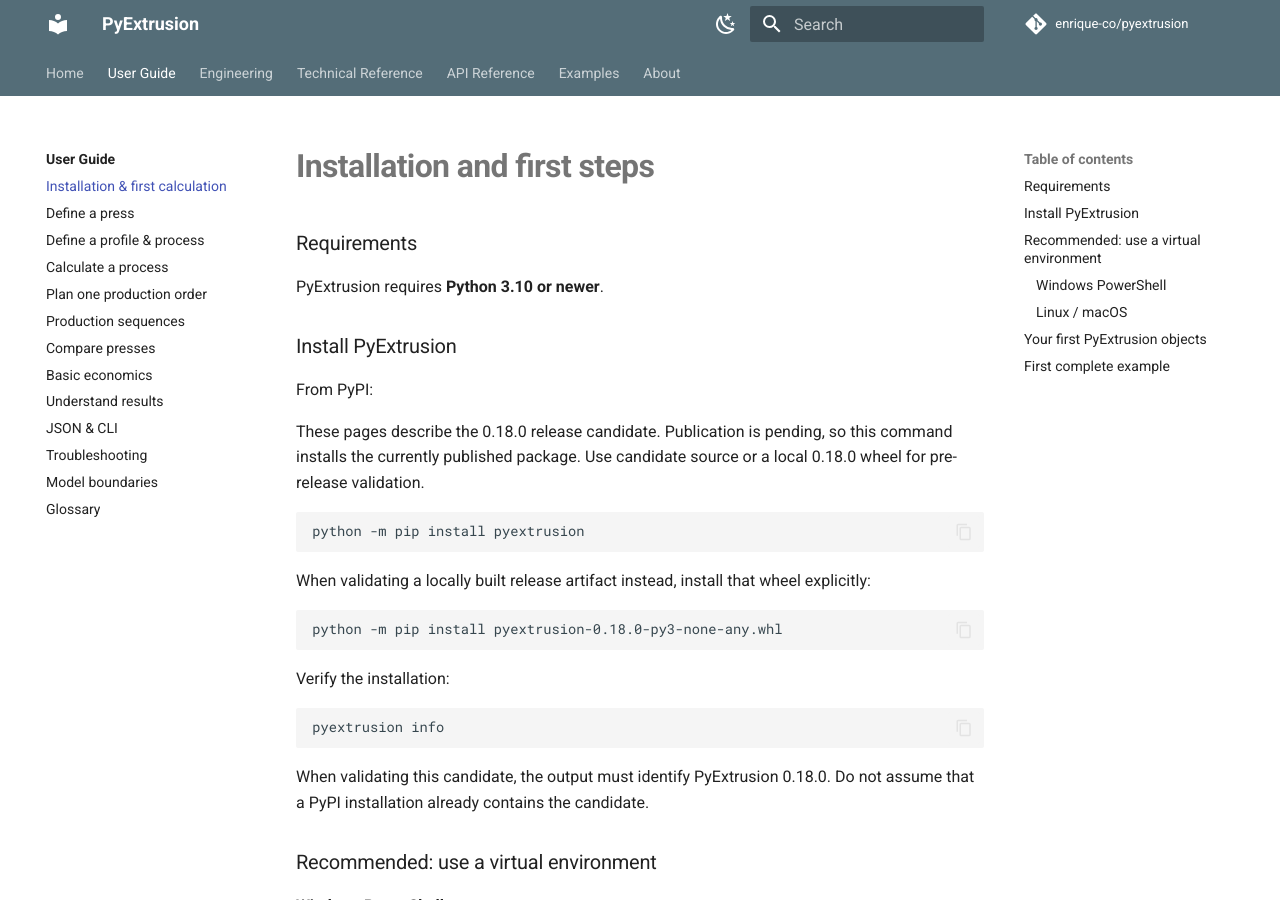
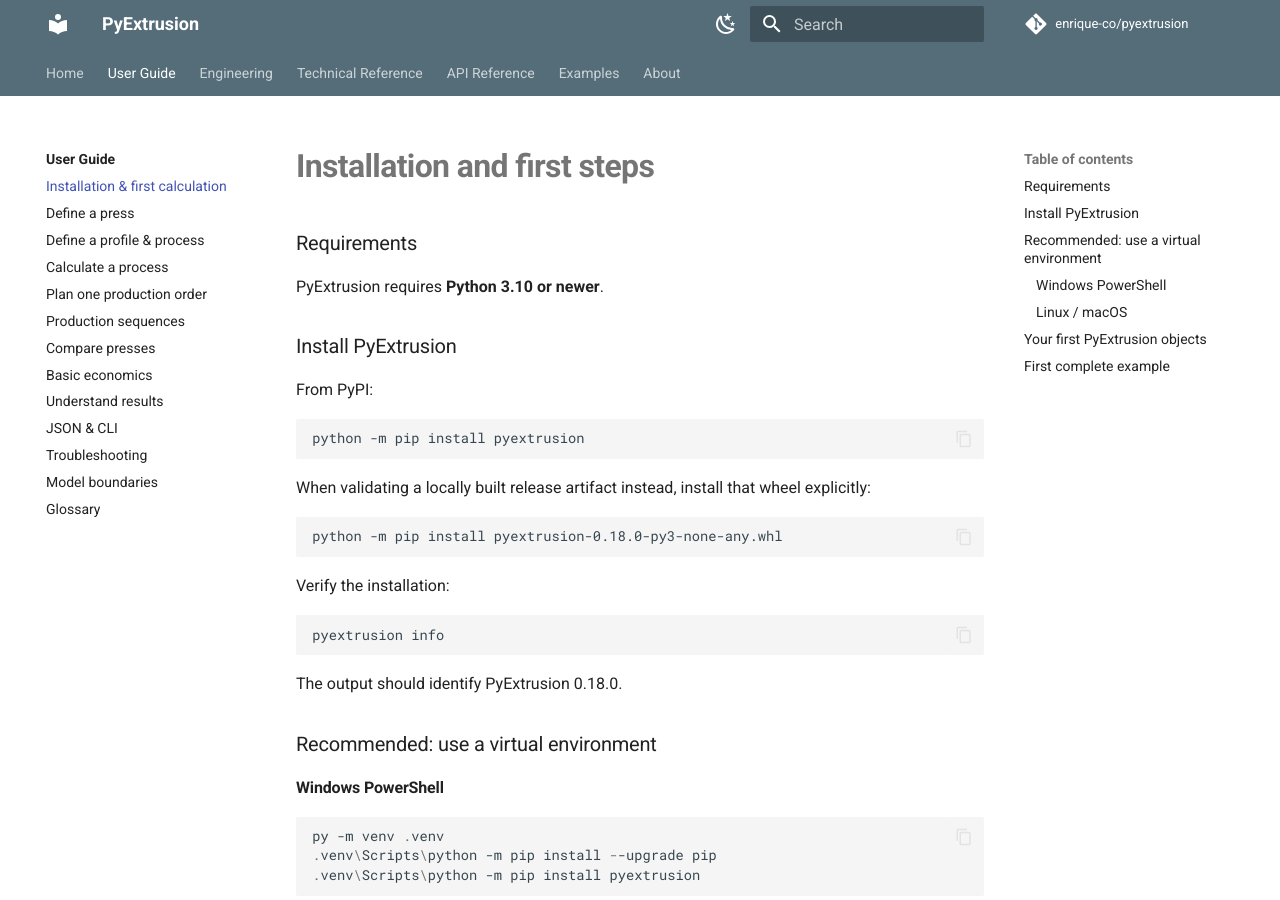
Before and after one commit to enrique-co/pyextrusion, an MkDocs documentation site: the page built from docs/user-guide/getting-started.md, in a window 1280 px wide and 900 px high. Built offline with MkDocs 1.6.1 and Material for MkDocs 9.7.7, drawn with Linux system fonts in a browser that asks for light colours; comment, search, counter and statistics services are not loaded.

Commit message:
Finalize installation guide for 0.18.0

````diff
--- a/docs/user-guide/getting-started.md
+++ b/docs/user-guide/getting-started.md
@@ -7,8 +7,6 @@
 ### Install PyExtrusion
 
 From PyPI:
-
-These pages describe the 0.18.0 release candidate. Publication is pending, so this command installs the currently published package. Use candidate source or a local 0.18.0 wheel for pre-release validation.
 
 ```bash
 python -m pip install pyextrusion
@@ -27,7 +25,7 @@
 pyextrusion info
 ```
 
-When validating this candidate, the output must identify PyExtrusion 0.18.0. Do not assume that a PyPI installation already contains the candidate.
+The output should identify PyExtrusion 0.18.0.
 
 ### Recommended: use a virtual environment
 
````
